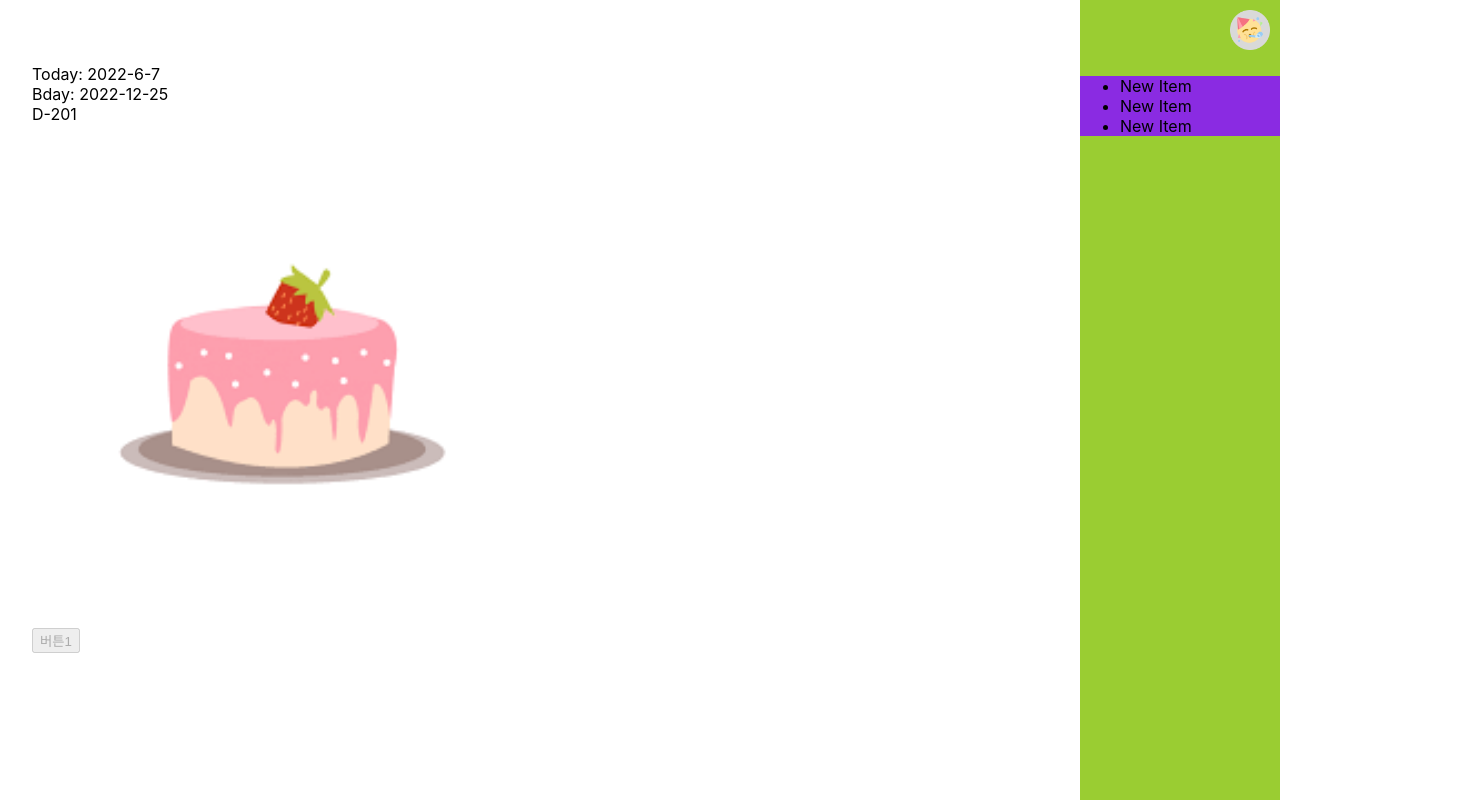
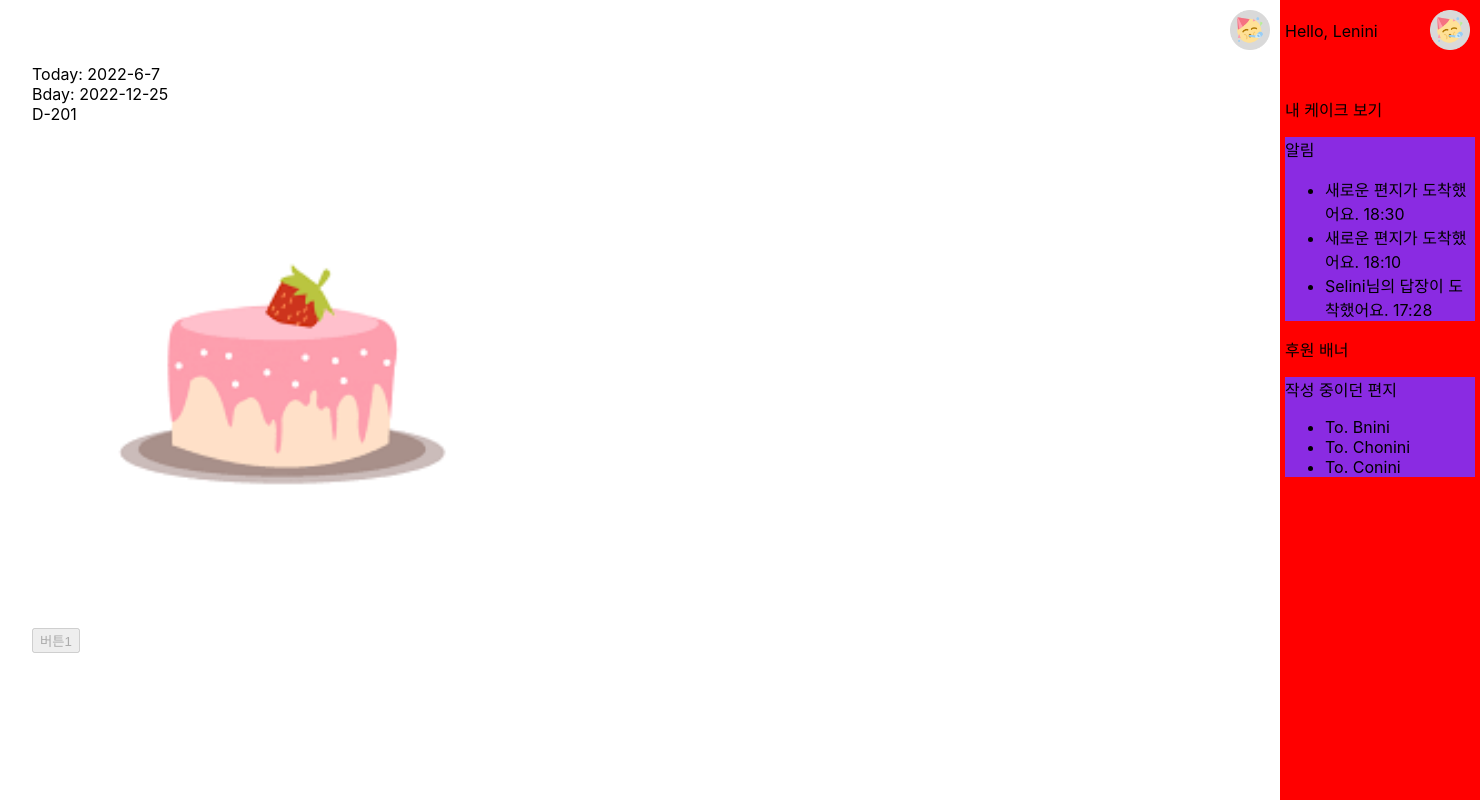
Before and after one commit to BungaeThunder/Bungae-Front, a Next.js app: page /cake in a window 1280 px wide. Shown: the whole page, 1480 px wide, since content can reach past the window. Built offline with nearby package versions, Linux system fonts and the light colour scheme.

Commit message:
#2 WIP [Sidebar] 기본 틀 생성 - next/Image, click event on outside of sidebar

```diff
--- a/component/common/Sidebar.tsx
+++ b/component/common/Sidebar.tsx
@@ -1,29 +1,69 @@
-import { useReducer } from 'react';
+import { useEffect, useReducer, useRef } from 'react';
 import styled from 'styled-components';
+import Image from 'next/image';
 
 function toggleMenu(isMenuOpen: boolean) {
+  console.log('TOGGLE:' + isMenuOpen + '->' + !isMenuOpen);
   return !isMenuOpen;
 }
 
 export const Sidebar = () => {
   const [isMenuOpen, dispatch] = useReducer(toggleMenu, false);
 
-  const imgPath = './images/button/sidebar-button.png';
+  const imgPath = '/images/button/sidebar-button.png';
+
+  const side = useRef<HTMLInputElement>(null);
+
+  const handleClose = e => {
+    const sideArea = side.current;
+    const sideChildren = side.current.contains(e.target);
+
+    console.log(isMenuOpen);
+    if (isMenuOpen && (!sideArea || !sideChildren)) {
+      console.log('ho');
+      toggleMenu(isMenuOpen);
+    }
+  };
+
+  useEffect(() => {
+    window.addEventListener('click', handleClose);
+    return () => {
+      window.removeEventListener('click', handleClose);
+    };
+  });
 
   return (
     <div>
       <Button onClick={() => dispatch()}>
-        <img src={imgPath} width="40px" />
+        <Image src={imgPath} alt="sidebar button" width={40} height={40} />
       </Button>
-      <Container isMenuOpen={isMenuOpen}>
-        <Button onClick={() => dispatch()}>
-          <img src={imgPath} width="40px" />
-        </Button>
+      <Container ref={side} isMenuOpen={isMenuOpen}>
+        <Top>
+          <p>Hello, Lenini</p>
+          <Button onClick={() => dispatch()}>
+            <Image src={imgPath} alt="sidebar button" width={40} height={40} />
+          </Button>
+        </Top>
+        <div>
+          <p>내 케이크 보기</p>
+        </div>
         <Content>
+          <p>알림</p>
           <ul>
-            <li>New Item</li>
-            <li>New Item</li>
-            <li>New Item</li>
+            <li>새로운 편지가 도착했어요. 18:30</li>
+            <li>새로운 편지가 도착했어요. 18:10</li>
+            <li>Selini님의 답장이 도착했어요. 17:28</li>
+          </ul>
+        </Content>
+        <div>
+          <p>후원 배너</p>
+        </div>
+        <Content>
+          <p>작성 중이던 편지</p>
+          <ul>
+            <li>To. Bnini</li>
+            <li>To. Chonini</li>
+            <li>To. Conini</li>
           </ul>
         </Content>
       </Container>
@@ -37,12 +77,18 @@ const Container = styled.div<{ isMenuOpen: boolean }>`
   position: absolute;
   top: 0;
   right: -200px;
-  -webkit-transform: ${props => (props.isMenuOpen ? 'translateX(0)' : 'translateX(-200px)')};
-  transform: ${props => (props.isMenuOpen ? 'translateX(0)' : 'translateX(-200px)')};
+  -webkit-transform: ${props => (props.isMenuOpen ? 'translateX(-200px)' : 'translateX(0)')};
+  transform: ${props => (props.isMenuOpen ? 'translateX(-200px)' : 'translateX(0)')};
   -webkit-transition: 0.3s ease all;
   transition: 0.3s ease all;
-  background: ${props => (props.isMenuOpen ? 'red' : 'yellowgreen')};
-  z-index: 100;
+  background: ${props => (props.isMenuOpen ? 'yellowgreen' : 'red')};
+  z-index: 999;
+  padding: 5px;
+`;
+
+const Top = styled.div`
+  width: 100%;
+  height: 60px;
 `;
 
 const Button = styled.span`
@@ -53,6 +99,4 @@ const Button = styled.span`
 
 const Content = styled.div`
   background: blueviolet;
-  position: relative;
-  top: 60px;
 `;
```
